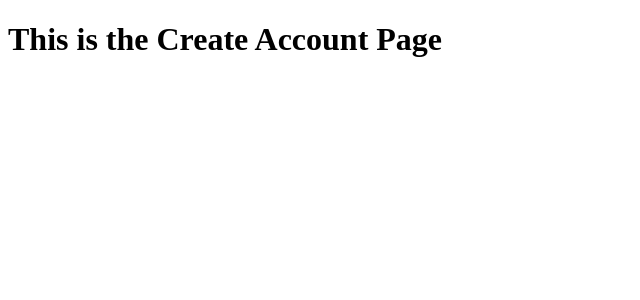
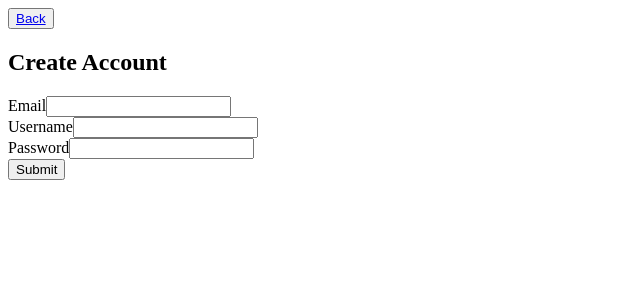
Before and after one commit to Runnerrupert/JobHub, a React (Vite) app in the folder client/: page /create-account in a window 1280 px wide. Shown: the top 300 px of the page, without its empty margins (0-640 px from the left). Built offline with nearby package versions, Linux system fonts and the light colour scheme.

Commit message:
Add basic structure for testing Create Account

```diff
--- a/client/src/pages/CreateAccount.tsx
+++ b/client/src/pages/CreateAccount.tsx
@@ -1,8 +1,40 @@
+import { FormEvent } from "react";
+// import { useState, ChangeEvent } as well when ready for them -- TODO
+// import Auth from '../utils/auth';
+// import { CREATE_ACCOUNT } from '../utils/mutations';
+import { Link } from "react-router-dom";
 
 const CreateAccount = () => {
-    return (
-        <h1>This is the Create Account Page</h1>
-    )
-}
+
+  // Checks if the user can be logged in based on information stored within the database
+  const handleSubmit = async (e: FormEvent) => {
+    e.preventDefault();
+  };
+
+  return (
+    <div>
+      <button ><Link to='/'>Back</Link></button>
+        <div>
+            <form onSubmit={handleSubmit}>
+              <h2>Create Account</h2>
+              <div>
+                <label>Email</label>
+                <input></input>
+              </div>
+              <div>
+                <label>Username</label>
+                <input></input>
+              </div>
+              <div>
+                <label>Password</label>
+                <input></input>
+              </div>
+              <button type='submit'>Submit</button>
+            </form>
+        </div>
+    </div>
+  );
+};
+
 
 export default CreateAccount;
```
